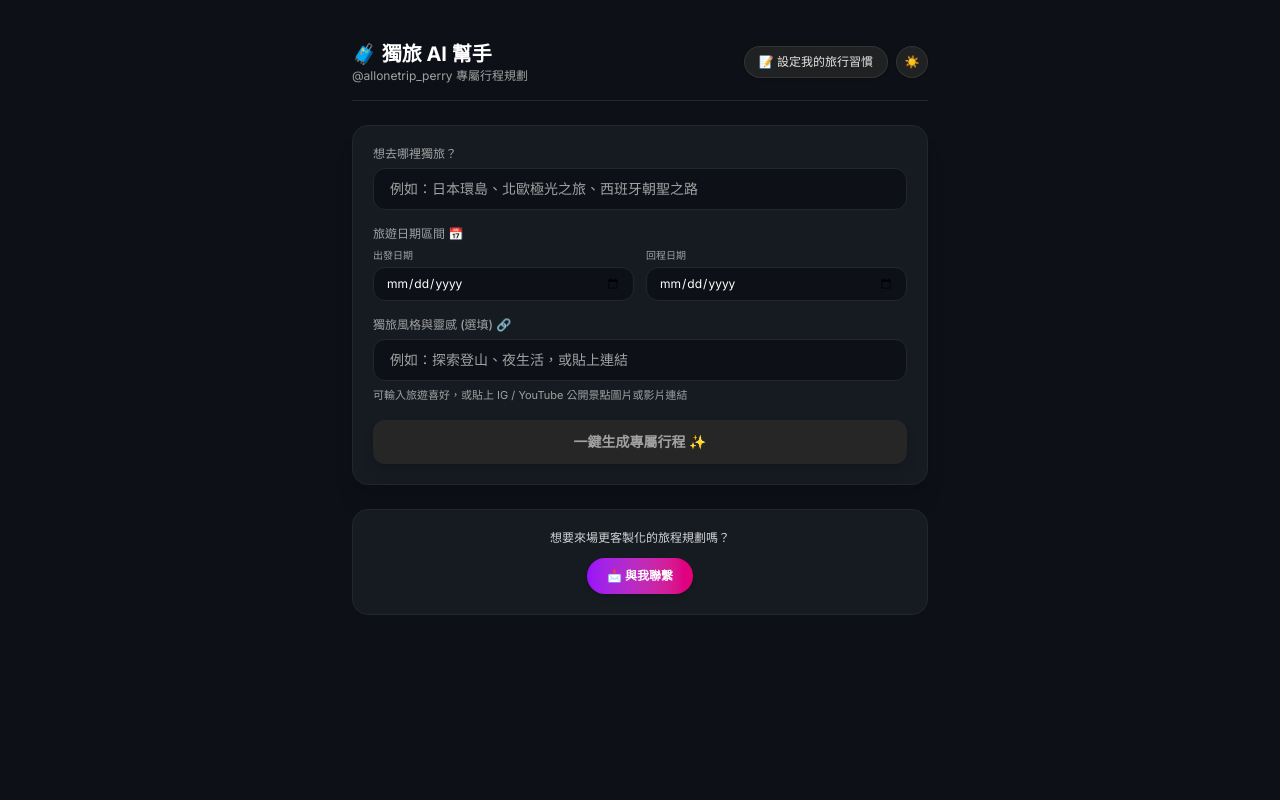
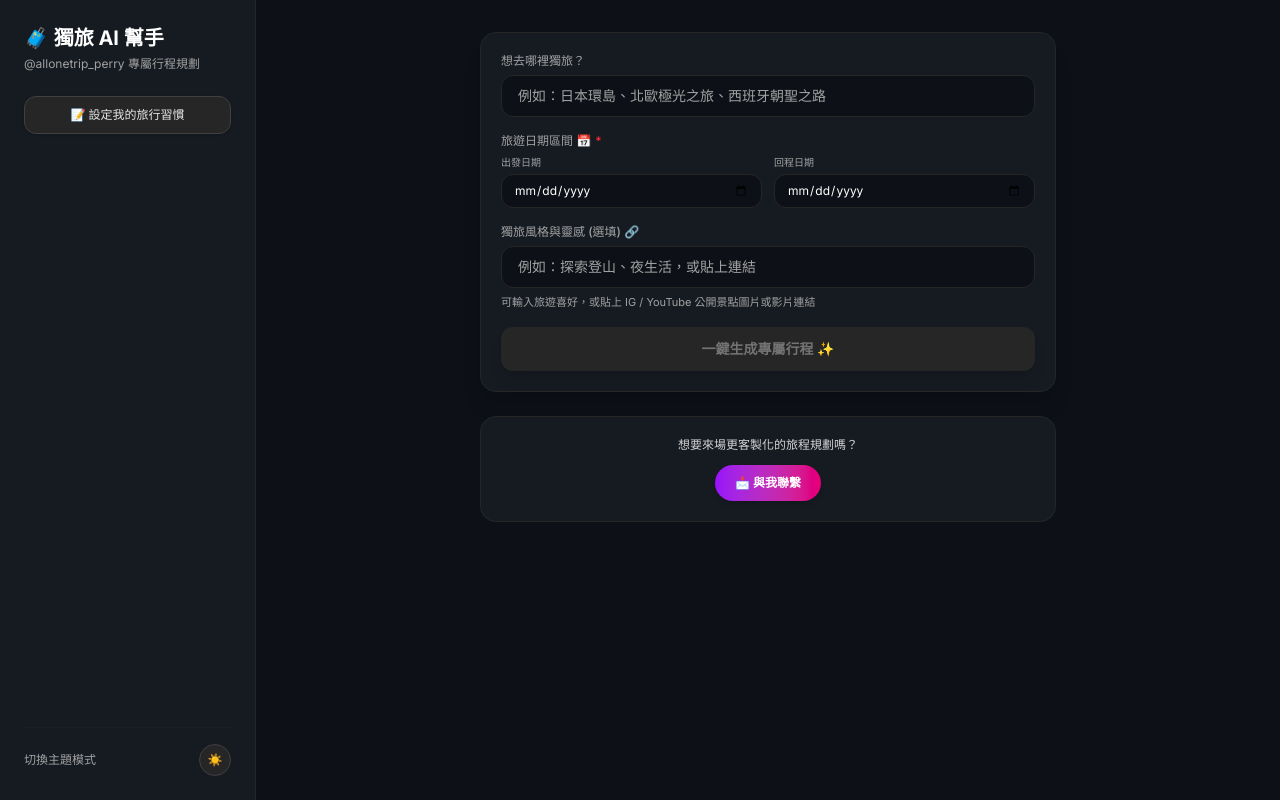
Before and after one commit to PerryChen-creator/allonetrip-ai, a Next.js app: page / in a window 1280 px wide. Built offline with nearby package versions, Linux system fonts and the light colour scheme.

Commit message:
feat: mandatory date validation, Gemini sidebar layout, floating icon fixbar, and API Key error handling

```diff
--- a/app/page.tsx
+++ b/app/page.tsx
@@ -5,7 +5,7 @@ import { useState, useEffect } from 'react';
 export default function Home() {
   const todayStr = new Date().toISOString().split('T')[0];
 
-  // 1. 表單與對話狀態（日期預設都不帶入值）
+  // 1. 表單狀態 (日期預設為空)
   const [destination, setDestination] = useState('');
   const [days, setDays] = useState('0');
   const [startDate, setStartDate] = useState('');
@@ -15,17 +15,30 @@ export default function Home() {
   const [chatHistory, setChatHistory] = useState<any[]>([]);
   const [inputMsg, setInputMsg] = useState('');
 
-  // 偵測裝置螢幕寬度，隨裝置動態切換 placeholder 文案長短
+  // 2. 響應式與滑動監聽 (固定列 Fix Bar)
   const [isMobile, setIsMobile] = useState(false);
+  const [showFixedBar, setShowFixedBar] = useState(false);
 
   useEffect(() => {
-    const handleResize = () => setIsMobile(window.innerWidth < 640);
+    const handleResize = () => setIsMobile(window.innerWidth < 768);
+    const handleScroll = () => setShowFixedBar(window.scrollY > 280);
+
     handleResize();
+    handleScroll();
+
     window.addEventListener('resize', handleResize);
-    return () => window.removeEventListener('resize', handleResize);
+    window.addEventListener('scroll', handleScroll);
+    return () => {
+      window.removeEventListener('resize', handleResize);
+      window.removeEventListener('scroll', handleScroll);
+    };
   }, []);
 
-  // 2. 個人化旅行習慣 Modal 狀態
+  // 3. 日期與表單合法性驗證
+  const isDateValid = startDate !== '' && endDate !== '' && endDate >= startDate;
+  const isFormValid = destination.trim() !== '' && isDateValid;
+
+  // 4. Modal 狀態
   const [isPrefOpen, setIsPrefOpen] = useState(false);
   const [preferences, setPreferences] = useState({
     departureAirport: '',
@@ -34,39 +47,29 @@ export default function Home() {
     customNotes: '',
   });
 
-  // 3. 分享彈窗 Modal 狀態
   const [isShareModalOpen, setIsShareModalOpen] = useState(false);
   const [shareUrl, setShareUrl] = useState('');
   const [isSharing, setIsSharing] = useState(false);
 
-  // 4. 🌗 亮暗色主題切換狀態
+  // 5. 明暗主題
   const [isDarkMode, setIsDarkMode] = useState(true);
 
-  // 讀取 localStorage (習慣 & 主題)
   useEffect(() => {
     const savedPref = localStorage.getItem('user_preferences');
     if (savedPref) {
-      try {
-        setPreferences(JSON.parse(savedPref));
-      } catch (e) {
-        console.error('Failed to parse user preferences');
+      try { setPreferences(JSON.parse(savedPref)); } catch (e) {}
     }
-    }
-
     const savedTheme = localStorage.getItem('theme_mode');
-    if (savedTheme === 'light') {
-      setIsDarkMode(false);
-    }
+    if (savedTheme === 'light') setIsDarkMode(false);
   }, []);
 
-  // 切換主題並存入記憶
   const toggleTheme = () => {
     const newMode = !isDarkMode;
     setIsDarkMode(newMode);
     localStorage.setItem('theme_mode', newMode ? 'dark' : 'light');
   };
 
-  // 自動計算天數（兩者皆選擇時才計算）
+  // 動態天數計算
   useEffect(() => {
     if (startDate && endDate) {
       const start = new Date(startDate);
@@ -91,11 +94,11 @@ export default function Home() {
 
   const handleSend = async (customText?: string) => {
     const textToSend = customText || inputMsg;
-    if (!textToSend && !destination) return;
+    if (!textToSend && !isFormValid) return;
 
     setLoading(true);
 
-    const dateInfo = (startDate && endDate) ? `，日期：${startDate} 至 ${endDate} (共 ${days} 天)` : '';
+    const dateInfo = `，日期：${startDate} 至 ${endDate} (共 ${days} 天)`;
     const promptText = customText
       ? customText
       : `我想去【${destination}】獨旅${dateInfo}${style ? `，風格：${style}` : ''}。請為我規劃行程！`;
@@ -134,7 +137,6 @@ export default function Home() {
     }
   };
 
-  // 打開分享彈窗
   const handleOpenShareModal = async () => {
     if (chatHistory.length === 0) return alert('請先生成行程後再進行分享！');
 
@@ -156,8 +158,7 @@ export default function Home() {
 
       const data = await res.json();
       if (data.shareId) {
-        const generatedUrl = `${window.location.origin}/share/${data.shareId}`;
-        setShareUrl(generatedUrl);
+        setShareUrl(`${window.location.origin}/share/${data.shareId}`);
       } else {
         alert('生成短網址失敗：' + (data.error || '未知錯誤'));
       }
@@ -168,86 +169,115 @@ export default function Home() {
     }
   };
 
-  // 社群分享捷徑
   const shareToLine = () => window.open(`https://social-plugins.line.me/lineit/share?url=${encodeURIComponent(shareUrl)}`, '_blank');
   const shareToFB = () => window.open(`https://www.facebook.com/sharer/sharer.php?u=${encodeURIComponent(shareUrl)}`, '_blank');
   const shareToX = () => window.open(`https://twitter.com/intent/tweet?url=${encodeURIComponent(shareUrl)}&text=${encodeURIComponent('看看我的獨旅行程！')}`, '_blank');
 
   return (
-    <main className={`min-h-screen transition-colors duration-300 p-4 md:p-8 flex flex-col items-center ${isDarkMode ? 'bg-[#0D1117] text-white' : 'bg-gray-50 text-gray-900'}`}>
-      {/* 🟢 Header Navigation：手機版兩層結構，擺脫擁擠問題 */}
-      <header className={`w-full max-w-xl flex flex-col sm:flex-row sm:justify-between sm:items-center gap-3 mb-6 pt-2 border-b pb-4 transition-colors duration-300 ${isDarkMode ? 'border-neutral-800' : 'border-gray-200'}`}>
-        <div className="flex justify-between items-center w-full sm:w-auto">
-          <div className="flex flex-col items-start">
-            <h1 className={`text-xl font-bold flex items-center gap-2 ${isDarkMode ? 'text-white' : 'text-gray-900'}`}>
-              🧳 獨旅 AI 幫手
-            </h1>
-            <p className={`text-xs ${isDarkMode ? 'text-neutral-400' : 'text-gray-500'}`}>
-              <a
-                href="https://www.instagram.com/allonetrip_perry/"
-                target="_blank"
-                rel="noopener noreferrer"
-                className="hover:underline hover:text-blue-400 transition"
-              >
+    <div className={`min-h-screen flex flex-col md:flex-row transition-colors duration-300 ${isDarkMode ? 'bg-[#0D1117] text-white' : 'bg-gray-50 text-gray-900'}`}>
+
+      {/* 🟢 桌機版：Gemini 風格左側邊欄 (Left Sidebar) */}
+      <aside className={`hidden md:flex flex-col justify-between w-64 fixed left-0 top-0 h-screen p-6 border-r transition-colors duration-300 z-30 ${
+        isDarkMode ? 'bg-[#161B22] border-neutral-800' : 'bg-white border-gray-200'
+      }`}>
+        <div className="space-y-6">
+          <div className="space-y-1">
+            <h1 className="text-xl font-bold flex items-center gap-2">🧳 獨旅 AI 幫手</h1>
+            <p className="text-xs text-neutral-400">
+              <a href="https://www.instagram.com/allonetrip_perry/" target="_blank" rel="noopener noreferrer" className="hover:underline hover:text-blue-400 transition">
                 @allonetrip_perry
               </a> 專屬行程規劃
             </p>
           </div>
 
-          {/* 手機版右上角主題切換鈕 */}
+          <button
+            type="button"
+            onClick={() => setIsPrefOpen(true)}
+            className={`w-full py-2.5 px-4 text-xs font-medium rounded-xl border transition flex items-center justify-center gap-2 shadow-sm ${
+              isDarkMode ? 'bg-neutral-800 hover:bg-neutral-700 text-neutral-200 border-neutral-700' : 'bg-gray-100 hover:bg-gray-200 text-gray-800 border-gray-300'
+            }`}
+          >
+            📝 設定我的旅行習慣
+          </button>
+        </div>
+
+        <div className="pt-4 border-t border-neutral-800/40 flex items-center justify-between">
+          <span className="text-xs text-neutral-400">切換主題模式</span>
           <button
             type="button"
             onClick={toggleTheme}
-            className={`sm:hidden w-8 h-8 rounded-full border transition flex items-center justify-center shadow-sm active:scale-95 shrink-0 ${
-              isDarkMode ? 'bg-neutral-800/80 hover:bg-neutral-700/80 text-neutral-200 border-neutral-700/60' : 'bg-white hover:bg-gray-100 text-gray-700 border-gray-300'
+            className={`w-8 h-8 rounded-full border transition flex items-center justify-center ${
+              isDarkMode ? 'bg-neutral-800 border-neutral-700 text-white' : 'bg-gray-100 border-gray-300 text-gray-800'
             }`}
-            title={isDarkMode ? '切換至亮色模式' : '切換至暗色模式'}
           >
             <span className="text-xs leading-none">{isDarkMode ? '☀️' : '🌙'}</span>
           </button>
         </div>
+      </aside>
 
-        {/* 動作按鈕區塊 */}
-        <div className="flex items-center justify-end gap-2 w-full sm:w-auto pt-1 sm:pt-0">
-          {chatHistory.length > 0 && (
-            <button
-              type="button"
-              onClick={handleOpenShareModal}
-              className={`h-8 px-3 text-xs font-medium rounded-full transition flex items-center justify-center gap-1 shadow-sm active:scale-95 border ${
-                isDarkMode ? 'bg-blue-600/20 hover:bg-blue-600/40 text-blue-400 border-blue-500/30' : 'bg-blue-50 hover:bg-blue-100 text-blue-700 border-blue-200'
-              }`}
-            >
-              🔗 分享行程
-            </button>
-          )}
+      {/* 🟢 手機版：頂部輕量 Nav Bar */}
+      <header className={`md:hidden sticky top-0 z-40 w-full px-4 py-3 border-b backdrop-blur-md flex justify-between items-center ${
+        isDarkMode ? 'bg-[#0D1117]/90 border-neutral-800' : 'bg-white/90 border-gray-200'
+      }`}>
+        <div>
+          <h1 className="text-base font-bold">🧳 獨旅 AI 幫手</h1>
+          <a href="https://www.instagram.com/allonetrip_perry/" target="_blank" rel="noopener noreferrer" className="text-[10px] text-neutral-400 hover:underline">
+            @allonetrip_perry
+          </a>
+        </div>
 
+        <div className="flex items-center gap-2">
           <button
             type="button"
             onClick={() => setIsPrefOpen(true)}
-            className={`h-8 px-3.5 text-xs font-medium rounded-full border transition flex items-center justify-center gap-1.5 shadow-sm active:scale-95 ${
-              isDarkMode ? 'bg-neutral-800/80 hover:bg-neutral-700/80 text-neutral-200 border-neutral-700/60' : 'bg-white hover:bg-gray-100 text-gray-700 border-gray-300'
+            className={`px-3 py-1.5 text-xs rounded-full border ${
+              isDarkMode ? 'bg-neutral-800 border-neutral-700 text-neutral-200' : 'bg-gray-100 border-gray-300 text-gray-800'
             }`}
           >
-            📝 設定我的旅行習慣
+            📝 習慣
           </button>
-
-          {/* 電腦版主題切換鈕 */}
           <button
             type="button"
             onClick={toggleTheme}
-            className={`hidden sm:flex w-8 h-8 rounded-full border transition items-center justify-center shadow-sm active:scale-95 shrink-0 ${
-              isDarkMode ? 'bg-neutral-800/80 hover:bg-neutral-700/80 text-neutral-200 border-neutral-700/60' : 'bg-white hover:bg-gray-100 text-gray-700 border-gray-300'
+            className={`w-7 h-7 rounded-full border flex items-center justify-center ${
+              isDarkMode ? 'bg-neutral-800 border-neutral-700' : 'bg-gray-100 border-gray-300'
             }`}
-            title={isDarkMode ? '切換至亮色模式' : '切換至暗色模式'}
           >
-            <span className="text-xs leading-none">{isDarkMode ? '☀️' : '🌙'}</span>
+            <span className="text-xs">{isDarkMode ? '☀️' : '🌙'}</span>
           </button>
         </div>
       </header>
 
+      {/* 🟢 滑動超過 Placeholder 後出現的懸浮 Fix Bar (雙 Icon) */}
+      {showFixedBar && (
+        <div className="fixed top-4 right-4 md:right-8 z-50 flex items-center gap-2 bg-[#161B22]/90 dark:bg-[#161B22]/90 bg-white/90 backdrop-blur-md p-1.5 px-3 rounded-full border border-neutral-700/50 shadow-2xl animate-fade-in">
+          <button
+            onClick={handleOpenShareModal}
+            className="p-2 rounded-full hover:bg-neutral-800/20 transition text-sm"
+            title="分享行程"
+          >
+            🔗
+          </button>
+          <a
+            href="https://www.instagram.com/allonetrip_perry/"
+            target="_blank"
+            rel="noopener noreferrer"
+            className="p-2 rounded-full hover:bg-neutral-800/20 transition text-sm"
+            title="與我聯繫"
+          >
+            📩
+          </a>
+        </div>
+      )}
+
+      {/* 🟢 主要內容區 */}
+      <main className="flex-1 md:ml-64 p-4 md:p-8 flex flex-col items-center">
         <div className="w-full max-w-xl space-y-6">
-        {/* 輸入表單卡片 */}
-        <div className={`p-5 rounded-2xl border shadow-xl space-y-4 transition-colors duration-300 ${isDarkMode ? 'bg-[#161B22] border-neutral-800' : 'bg-white border-gray-200 shadow-gray-200/50'}`}>
+
+          {/* 輸入卡片 */}
+          <div className={`p-5 rounded-2xl border shadow-xl space-y-4 transition-colors duration-300 ${
+            isDarkMode ? 'bg-[#161B22] border-neutral-800' : 'bg-white border-gray-200 shadow-gray-200/50'
+          }`}>
             <div>
               <label className={`block text-xs font-medium mb-1.5 ${isDarkMode ? 'text-neutral-400' : 'text-gray-600'}`}>想去哪裡獨旅？</label>
               <input
@@ -261,10 +291,13 @@ export default function Home() {
               />
             </div>
 
+            {/* 旅遊日期區間 (強制必填) */}
             <div className="space-y-1.5">
               <div className={`flex justify-between items-center text-xs font-medium ${isDarkMode ? 'text-neutral-400' : 'text-gray-600'}`}>
-              <span>旅遊日期區間 📅</span>
-              {startDate && endDate && parseInt(days) > 0 && (
+                <span className="flex items-center gap-1">
+                  旅遊日期區間 📅 <span className="text-red-500 text-xs">*</span>
+                </span>
+                {isDateValid && parseInt(days) > 0 && (
                   <span className={`px-2 py-0.5 rounded-md border font-mono ${
                     isDarkMode ? 'text-blue-400 bg-blue-950/60 border-blue-800/40' : 'text-blue-700 bg-blue-50 border-blue-200'
                   }`}>
@@ -272,6 +305,7 @@ export default function Home() {
                   </span>
                 )}
               </div>
+
               <div className="grid grid-cols-2 gap-3">
                 <div>
                   <label className={`block text-[10px] mb-1 ${isDarkMode ? 'text-neutral-400' : 'text-gray-500'}`}>出發日期</label>
@@ -302,6 +336,13 @@ export default function Home() {
                   />
                 </div>
               </div>
+
+              {/* 日期未填寫的錯誤提示 */}
+              {destination.trim() !== '' && !isDateValid && (
+                <p className="text-[11px] text-red-400 font-medium mt-1 animate-pulse">
+                  ⚠️ 旅遊日期區間為必填項目，請選擇出發與回程日期
+                </p>
+              )}
             </div>
 
             <div>
@@ -323,10 +364,10 @@ export default function Home() {
             <button
               type="button"
               onClick={() => handleSend()}
-            disabled={loading || !destination}
+              disabled={loading || !isFormValid}
               className={`w-full py-3 font-bold text-sm rounded-xl transition shadow-lg flex items-center justify-center gap-2 active:scale-[0.99] ${
                 isDarkMode
-                ? 'bg-white text-black hover:bg-neutral-200 disabled:bg-neutral-800 disabled:text-neutral-400'
+                  ? 'bg-white text-black hover:bg-neutral-200 disabled:bg-neutral-800 disabled:text-neutral-500'
                   : 'bg-gray-900 text-white hover:bg-gray-800 disabled:bg-gray-200 disabled:text-gray-400'
               }`}
             >
@@ -334,7 +375,7 @@ export default function Home() {
             </button>
           </div>
 
-        {/* 🟢 商業轉化 CTA：精準匹配截圖文案 */}
+          {/* 導購 CTA */}
           <div className={`p-5 rounded-2xl border text-center space-y-3 transition-colors duration-300 ${
             isDarkMode ? 'bg-[#161B22] border-neutral-800' : 'bg-white border-gray-200 shadow-sm'
           }`}>
@@ -353,7 +394,9 @@ export default function Home() {
 
           {/* 對話呈現區域 */}
           {chatHistory.length > 0 && (
-          <div className={`border rounded-2xl p-5 space-y-4 shadow-xl transition-colors duration-300 ${isDarkMode ? 'bg-[#161B22] border-neutral-800' : 'bg-white border-gray-200 shadow-gray-200/50'}`}>
+            <div className={`border rounded-2xl p-5 space-y-4 shadow-xl transition-colors duration-300 ${
+              isDarkMode ? 'bg-[#161B22] border-neutral-800' : 'bg-white border-gray-200 shadow-gray-200/50'
+            }`}>
               <div className={`flex justify-between items-center border-b pb-3 ${isDarkMode ? 'border-neutral-800' : 'border-gray-200'}`}>
                 <h3 className={`text-sm font-bold flex items-center gap-2 ${isDarkMode ? 'text-white' : 'text-gray-900'}`}>
                   📍 專屬獨旅行程對話
@@ -363,7 +406,7 @@ export default function Home() {
                   onClick={handleOpenShareModal}
                   className={`text-xs hover:underline font-medium ${isDarkMode ? 'text-blue-400' : 'text-blue-600'}`}
                 >
-                🔗 分享公開連結
+                  🔗 分享行程
                 </button>
               </div>
 
@@ -419,6 +462,7 @@ export default function Home() {
             </div>
           )}
         </div>
+      </main>
 
       {/* 📝 旅行習慣 Modal */}
       {isPrefOpen && (
@@ -499,12 +543,12 @@ export default function Home() {
         </div>
       )}
 
-      {/* 🔗 分享公開連結 Modal */}
+      {/* 🔗 分享行程 Modal */}
       {isShareModalOpen && (
         <div className={`fixed inset-0 backdrop-blur-sm flex items-center justify-center p-4 z-50 transition-colors ${isDarkMode ? 'bg-black/80' : 'bg-gray-900/40'}`}>
           <div className={`border rounded-2xl p-6 w-full max-w-md shadow-2xl space-y-4 text-left ${isDarkMode ? 'bg-[#161B22] border-neutral-800' : 'bg-white border-gray-200'}`}>
             <div className={`flex justify-between items-center border-b pb-3 ${isDarkMode ? 'border-neutral-800' : 'border-gray-200'}`}>
-              <h3 className={`text-sm font-bold ${isDarkMode ? 'text-white' : 'text-gray-900'}`}>可分享的公開連結</h3>
+              <h3 className={`text-sm font-bold ${isDarkMode ? 'text-white' : 'text-gray-900'}`}>分享行程公開連結</h3>
               <button onClick={() => setIsShareModalOpen(false)} className={`p-1 rounded-lg transition ${isDarkMode ? 'text-neutral-400 hover:text-white' : 'text-gray-400 hover:text-gray-800'}`}>✕</button>
             </div>
 
@@ -556,6 +600,6 @@ export default function Home() {
           </div>
         </div>
       )}
-    </main>
+    </div>
   );
 }
```
Also changed, not shown: app/api/plan/route.ts (+22 -6 lines). Lines whose indentation alone changed are shown as unchanged.
